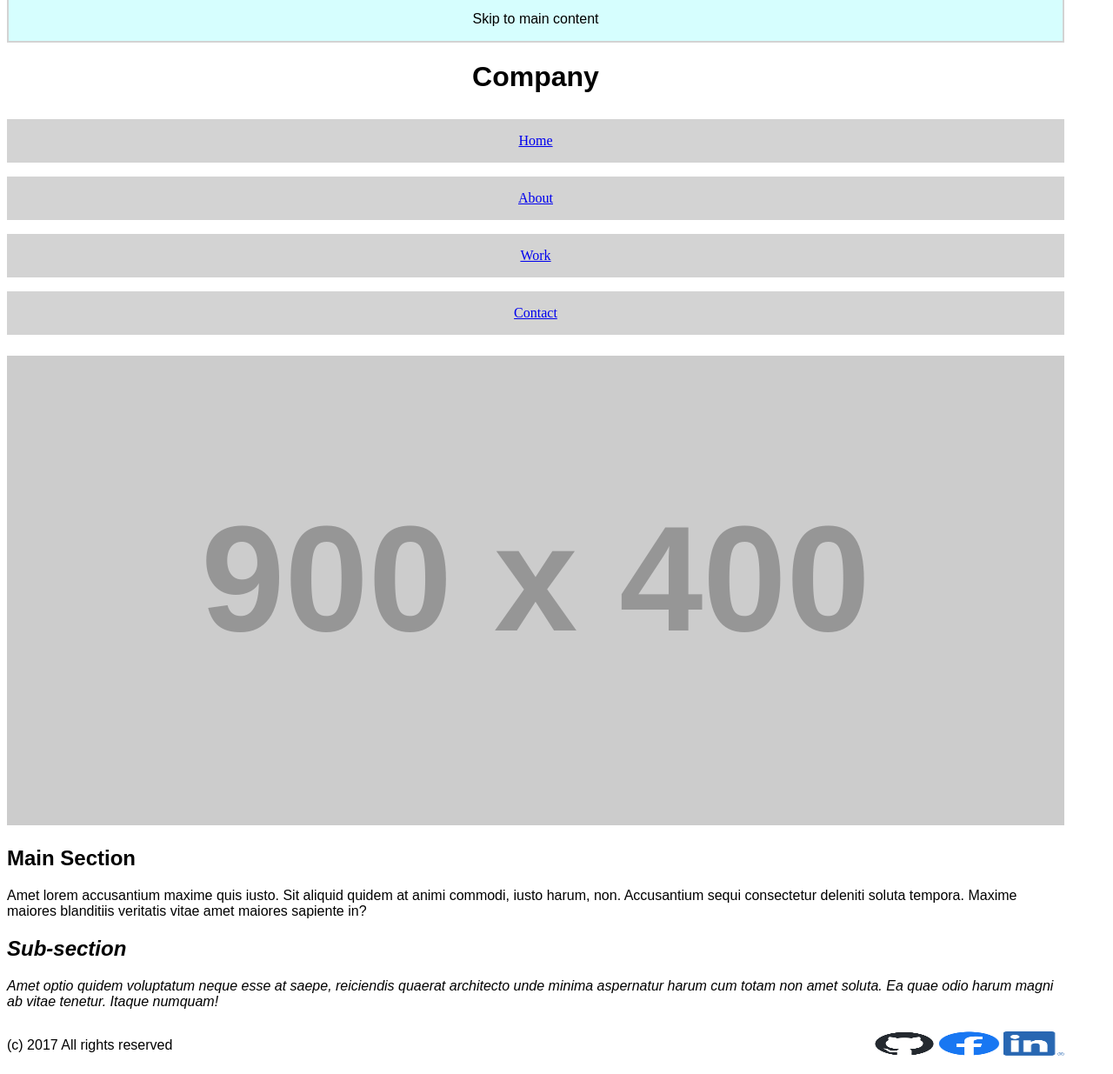
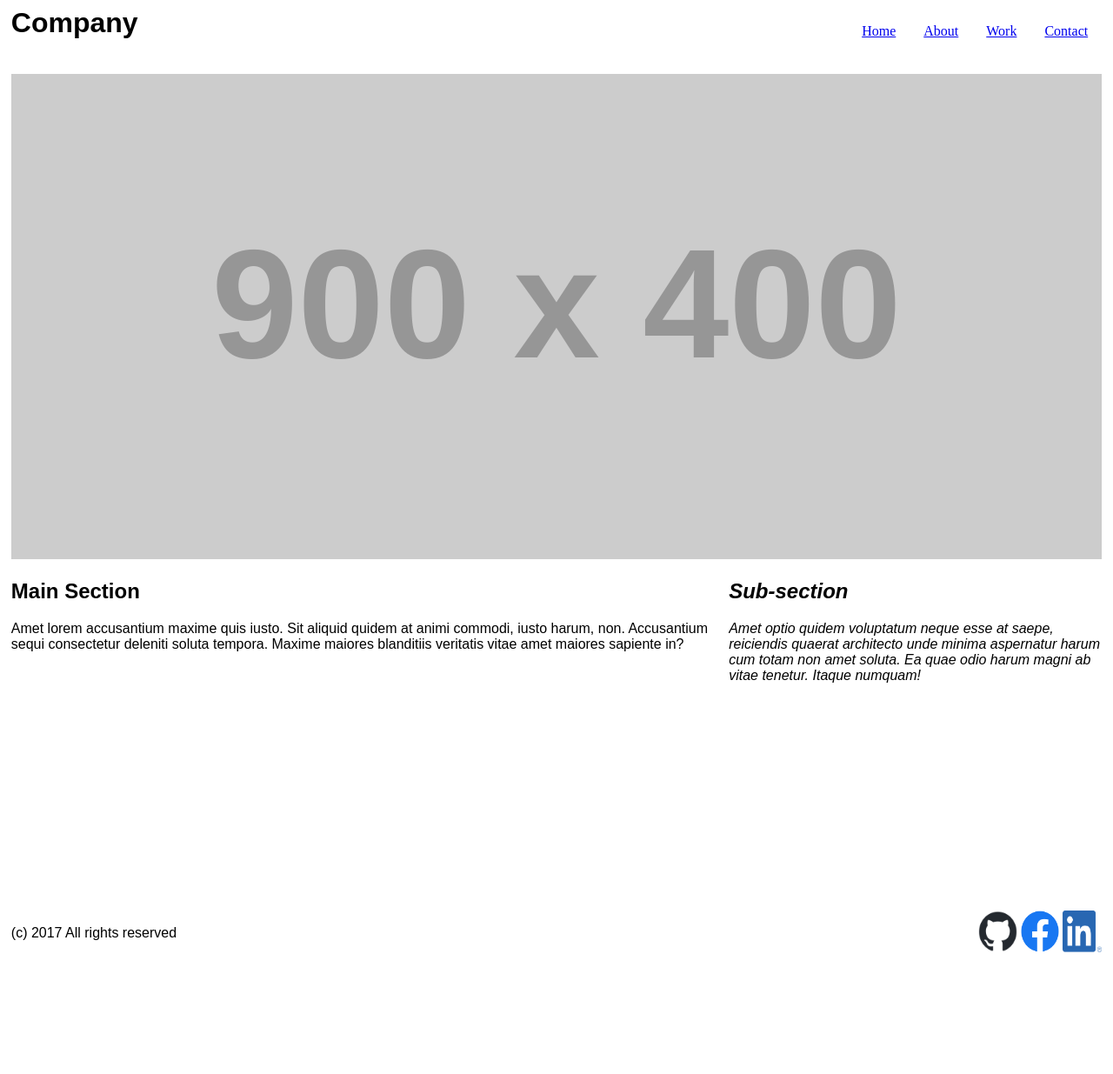
Before and after one commit to gonzaloovalle/codeup-web-exercises2, a website: page media-queries.html in a window 1280 px wide. Shown: the part 13-1248 px from the top of the page at 87% size. After the commit the page ends 1112 px from the top, so only its background shows below. Drawn offline with Linux system fonts and the light colour scheme; placeholder pictures from the web are drawn by us.

Commit message:
completed media queries exercise

```diff
--- a/css/media-queries.css
+++ b/css/media-queries.css
@@ -16,17 +16,9 @@ p {
 }
 
 #social-media-links img {
-    width: 5.5vw;   /* Set the desired width */
+    width: 5.5vw;
     height: 3.5vh;
 }
-
-/*#social-media-links {*/
-/*    display: inline-block;*/
-/*}*/
-
-/*footer>p {*/
-/*    display: inline-block;*/
-/*}*/
 
 footer {
     display: flex;
@@ -73,3 +65,63 @@ section:nth-of-type(2) h2 {
 section:nth-of-type(2) p {
     font-style: italic;
 }
+
+@media screen and (min-width:992px) {
+
+    .hidden-on-desktop {
+        display: none;
+    }
+
+    body {
+        position: relative;
+        width: 98vw;
+        margin: auto;
+    }
+
+    #social-media-links img {
+        width: 3.5vw;
+        height: 6vh;
+    }
+
+    h1 {
+        float: left;
+    }
+
+    nav {
+        float: right;
+    }
+
+    .nav-links {
+        flex-direction: row;
+    }
+
+    ul>li {
+        background-color: white;
+        width: calc(100% - 2em);
+        padding: 1em;
+        margin: .5em auto;
+        text-align: center;
+    }
+
+    .header-img {
+        clear: both;
+    }
+
+    .main {
+        left: 0;
+        width: calc(65% - 10px);
+        position: absolute;
+        overflow: auto;
+    }
+
+    .sub-section {
+        right: 0;
+        width: calc(35% - 10px);
+        position: absolute;
+        overflow: auto;
+    }
+
+    footer {
+        margin-top: 50vh;
+    }
+}
```
